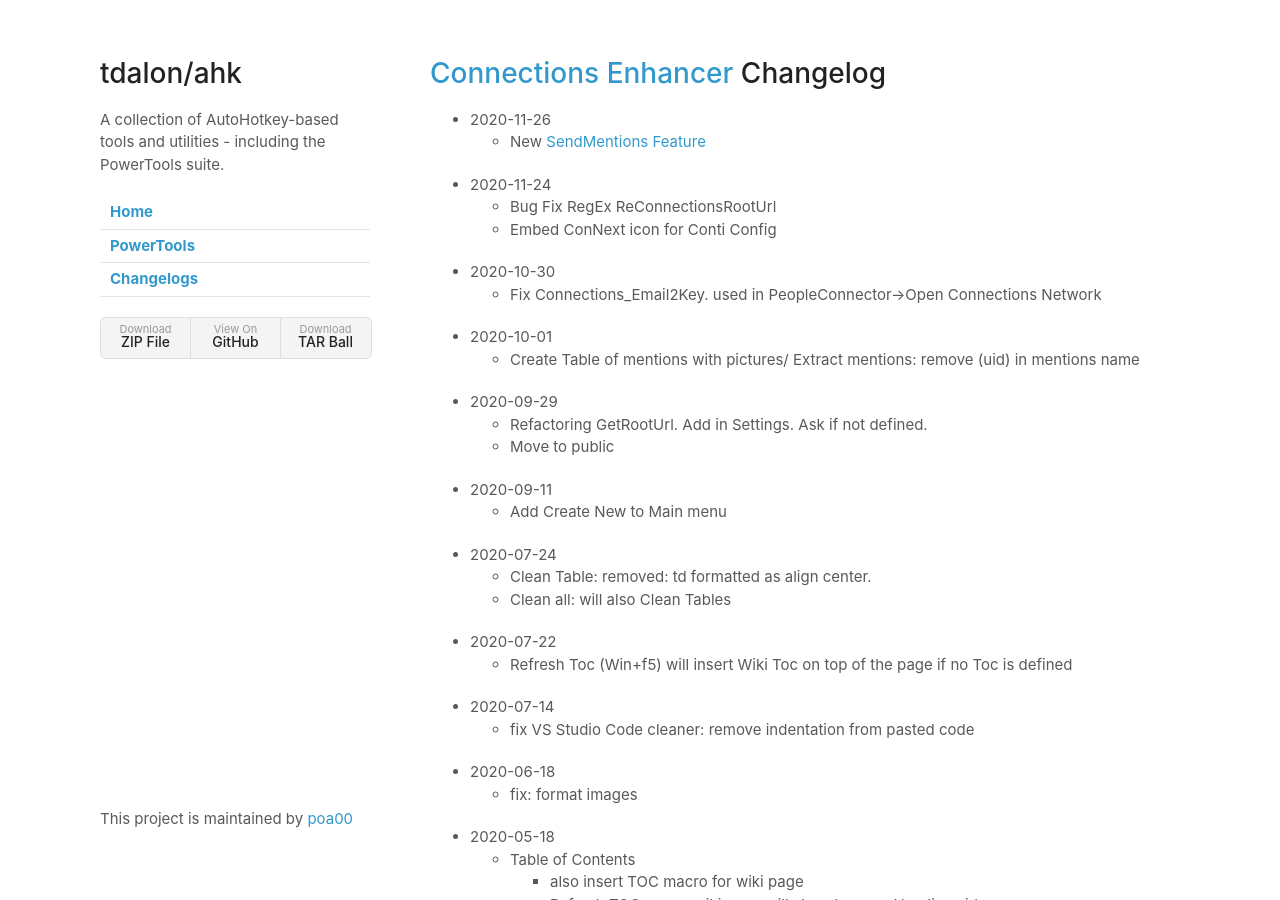
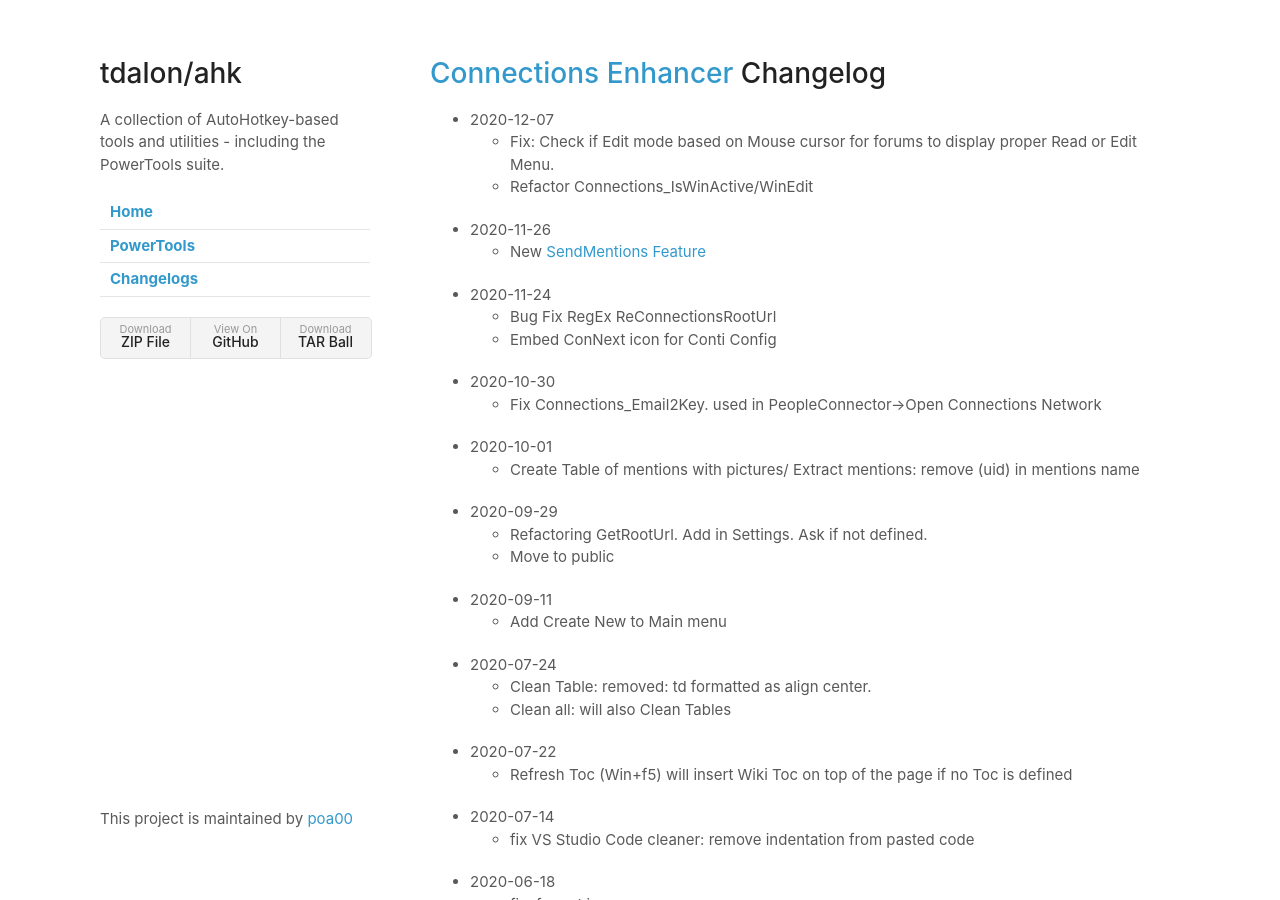
Before and after one commit to poa00/ahk-mso, a Jekyll site: the page built from docs/Connections-Enhancer-(Changelog).md, in a window 1280 px wide and 900 px high. Built offline with Jekyll 4.4.1, drawn with Linux system fonts in a browser that asks for light colours; our own code applies the rules of GitHub Pages for plain Markdown files.

```diff
--- a/docs/Connections-Enhancer-(Changelog).md
+++ b/docs/Connections-Enhancer-(Changelog).md
@@ -1,5 +1,8 @@
 # [Connections Enhancer](Connections-Enhancer) Changelog
 
+* 2020-12-07
+  - Fix: Check if Edit mode based on Mouse cursor for forums to display proper Read or Edit Menu.
+  - Refactor Connections_IsWinActive/WinEdit
 * 2020-11-26
   - New [SendMentions Feature](https://tdalon.blogspot.com/2020/11/connections-enhancer-send-mentions.html)
 * 2020-11-24
```
Also changed, not shown: docs/Chromy.md (added, +15 -0 lines), docs/Teamsy.md (+1 -1 lines), 2 other files.
